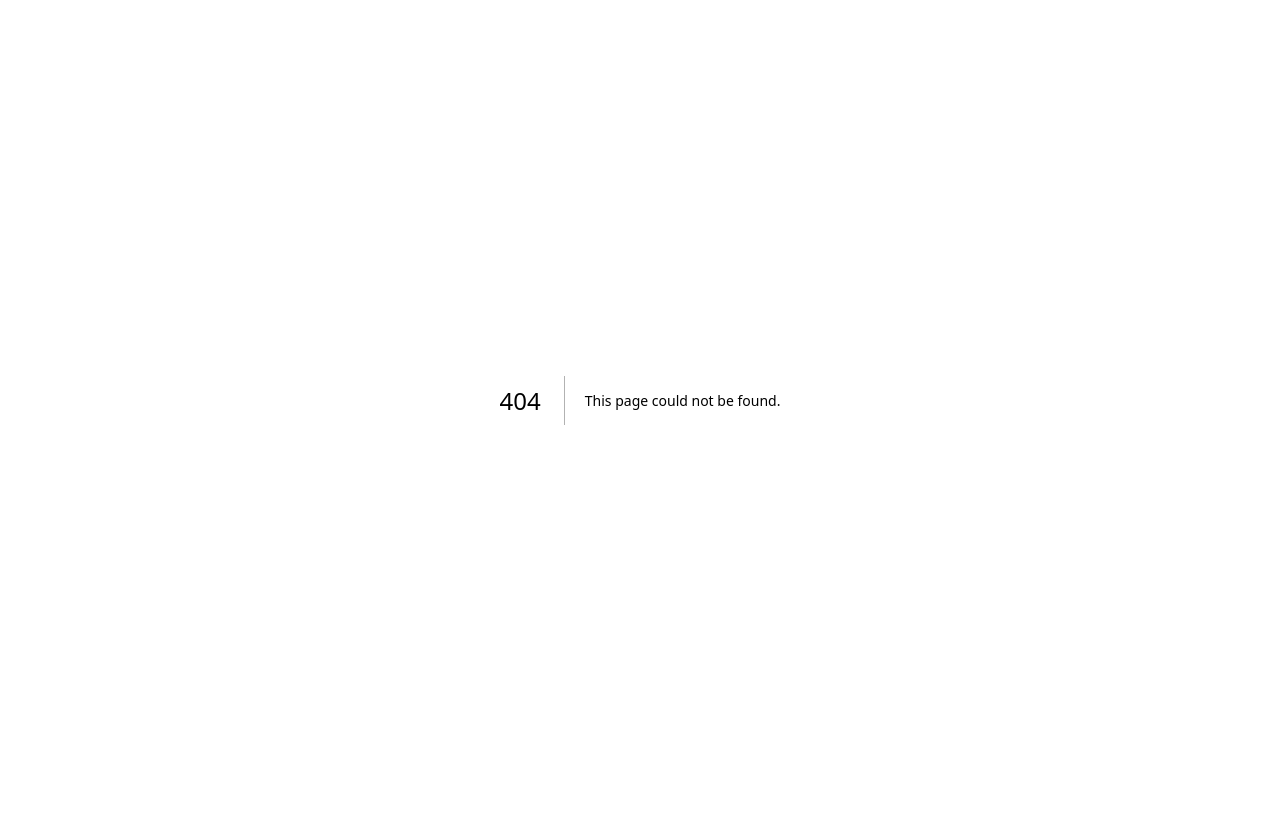
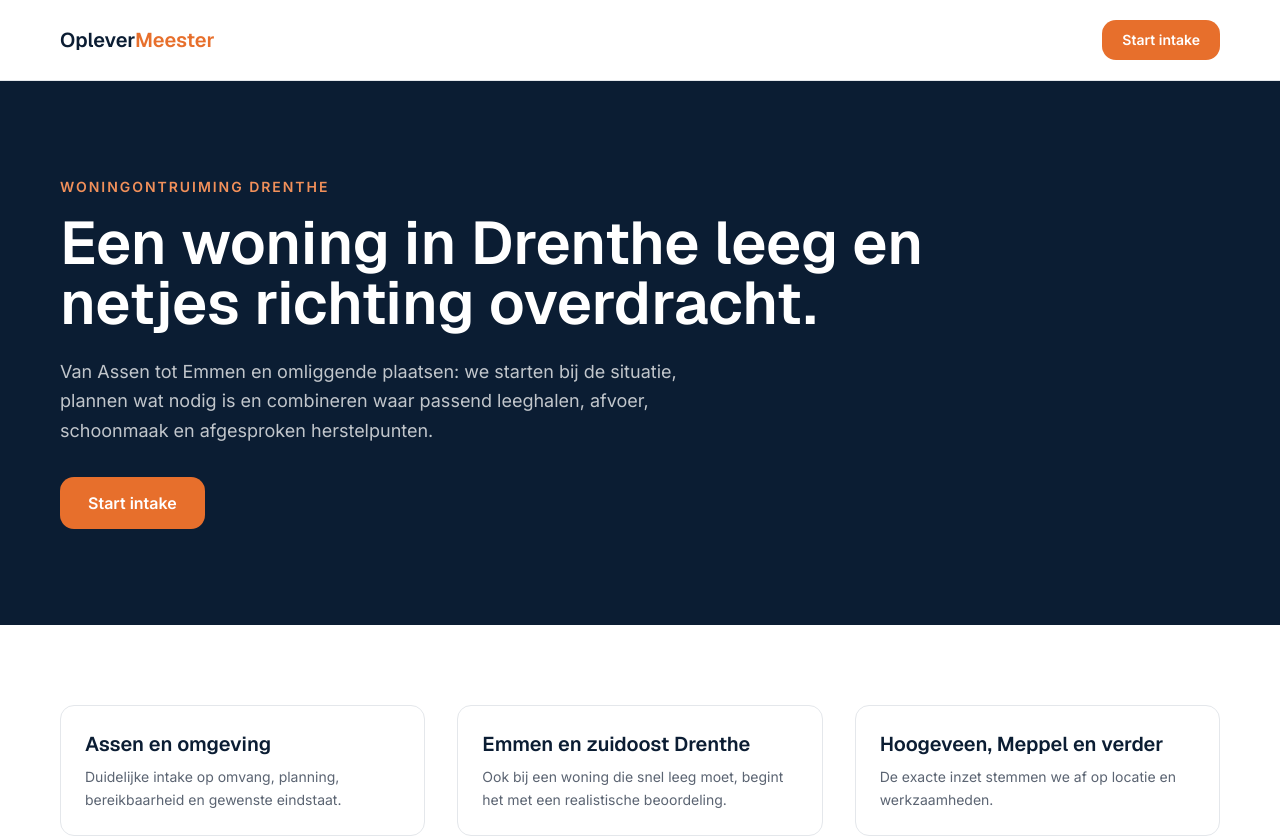
Before and after one commit to sandvlietbv/OpleverMeester, a Next.js app: page /woningontruiming-drenthe in a window 1280 px wide. Before the commit this address had no page. Shown: the top 837 px of the page. Before the commit the page ends 800 px from the top, so only its background shows below. Built offline with nearby package versions, Linux system fonts and the light colour scheme.

Commit message:
Add Drenthe woningontruiming landing page

```diff
--- /dev/null
+++ b/app/woningontruiming-drenthe/page.tsx
@@ -0,0 +1,24 @@
+import type { Metadata } from "next";
+import Link from "next/link";
+import Contact from "@/components/Contact";
+
+export const metadata: Metadata = {
+  title: "Woningontruiming Drenthe | OpleverMeester",
+  description: "Woningontruiming in Drenthe? OpleverMeester helpt met leeghalen, afvoer, schoonmaak en opleverklaar maken vanuit één aanspreekpunt.",
+  alternates: { canonical: "/woningontruiming-drenthe" },
+};
+
+const JSON_LD = { "@context":"https://schema.org", "@type":"Service", name:"Woningontruiming Drenthe", serviceType:"Woningontruiming en oplevering", provider:{"@type":"LocalBusiness",name:"OpleverMeester",url:"https://oplevermeester.nl"}, areaServed:{"@type":"AdministrativeArea",name:"Drenthe"}, url:"https://oplevermeester.nl/woningontruiming-drenthe" };
+
+export default function Page() {
+  return <>
+    <script type="application/ld+json" dangerouslySetInnerHTML={{__html:JSON.stringify(JSON_LD)}} />
+    <header className="border-b border-surface-mid bg-white"><div className="container-om flex h-16 items-center justify-between md:h-20"><Link href="/" className="font-display text-lg font-semibold text-navy md:text-xl">Oplever<span className="text-orange">Meester</span></Link><a href="#intake" className="rounded-om bg-orange px-5 py-2.5 text-sm font-semibold text-white">Start intake</a></div></header>
+    <main>
+      <section className="bg-navy py-16 text-white md:py-24"><div className="container-om max-w-5xl"><p className="text-sm font-semibold uppercase tracking-[0.14em] text-orange-light">Woningontruiming Drenthe</p><h1 className="mt-4 max-w-4xl font-display text-4xl font-semibold leading-tight md:text-6xl">Een woning in Drenthe leeg en netjes richting overdracht.</h1><p className="mt-6 max-w-2xl text-lg leading-relaxed text-white/75">Van Assen tot Emmen en omliggende plaatsen: we starten bij de situatie, plannen wat nodig is en combineren waar passend leeghalen, afvoer, schoonmaak en afgesproken herstelpunten.</p><a href="#intake" className="mt-8 inline-block rounded-om bg-orange px-7 py-3.5 font-semibold text-white">Start intake</a></div></section>
+      <section className="bg-white py-16 md:py-20"><div className="container-om grid gap-8 md:grid-cols-3">{[["Assen en omgeving","Duidelijke intake op omvang, planning, bereikbaarheid en gewenste eindstaat."],["Emmen en zuidoost Drenthe","Ook bij een woning die snel leeg moet, begint het met een realistische beoordeling."],["Hoogeveen, Meppel en verder","De exacte inzet stemmen we af op locatie en werkzaamheden."]].map(([t,b])=><div key={t} className="rounded-om border border-surface-mid p-6"><h2 className="font-display text-xl font-semibold text-navy">{t}</h2><p className="mt-2 text-sm leading-relaxed text-muted">{b}</p></div>)}</div></section>
+      <section className="bg-surface-light py-16 md:py-20"><div className="container-om max-w-4xl"><p className="text-sm font-semibold text-orange">Eén plan</p><h2 className="mt-2 font-display text-3xl font-semibold text-navy">Van leeghalen tot afgesproken opleverniveau.</h2><p className="mt-4 leading-relaxed text-muted">De opdracht hoeft niet te stoppen bij het verwijderen van inboedel. Als de situatie daarom vraagt, kunnen aanvullende opleverwerkzaamheden in hetzelfde plan worden meegenomen.</p><div className="mt-6"><Link href="/woningontruiming" className="font-semibold text-navy hover:text-orange">Meer over woningontruiming →</Link></div></div></section>
+      <Contact />
+    </main>
+  </>;
+}
```
